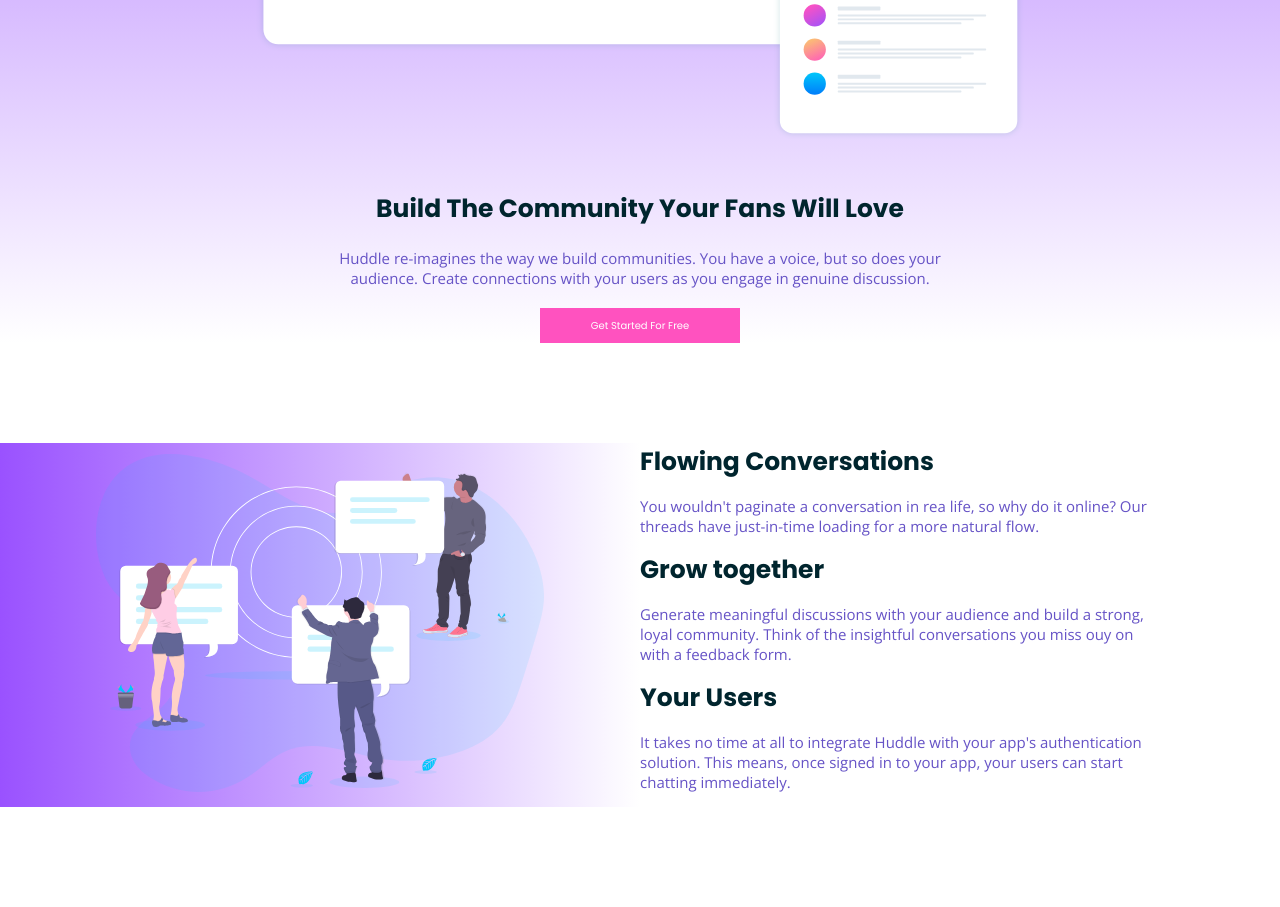
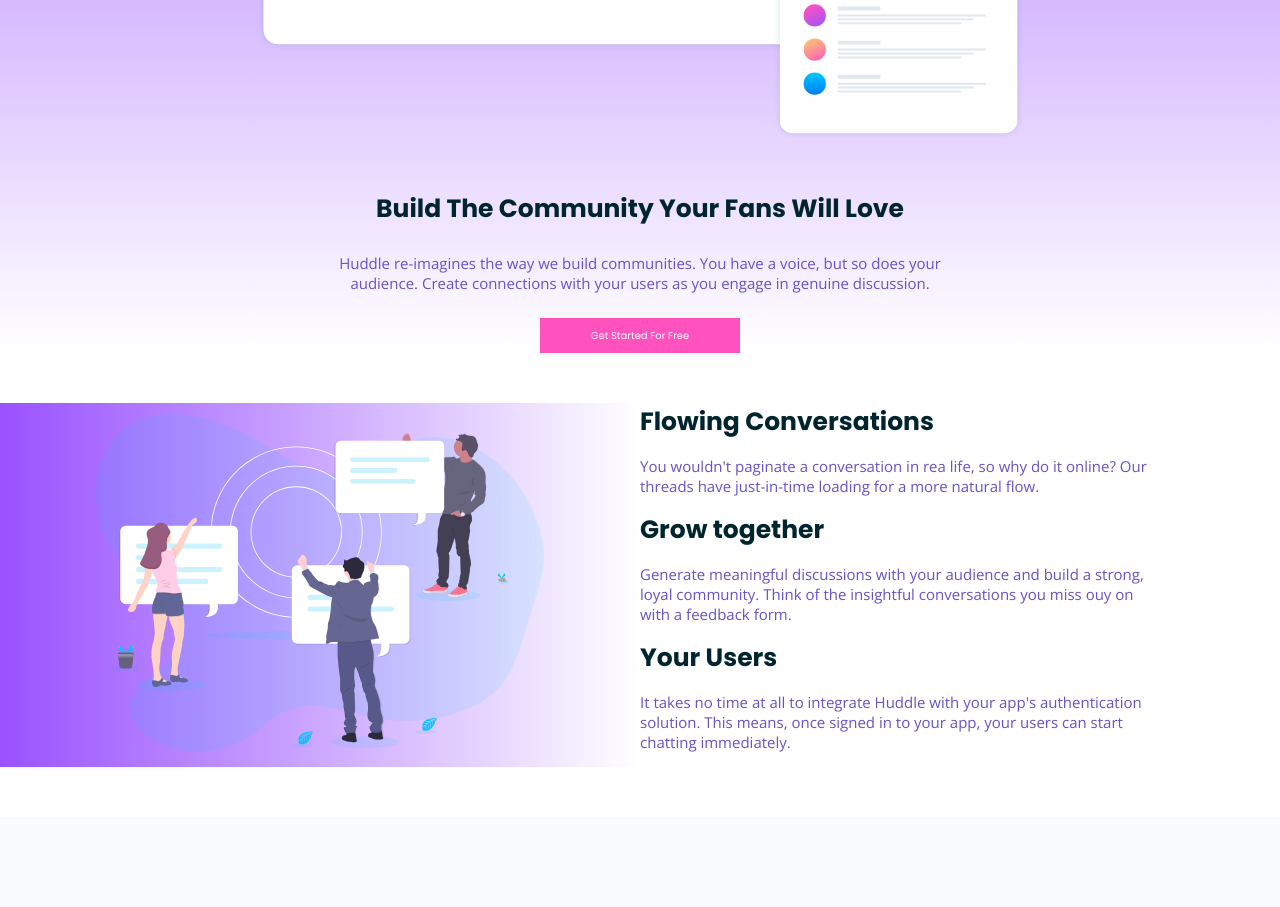
Before and after one commit to AndreiSold/HuddleDesign, a PHP site: page / in a window 1280 px wide. Shown: the part 523-1430 px from the top of the page. After the commit the page ends 1290 px from the top, so only its background shows below. Run offline with PHP 8.4, Linux system fonts and the light colour scheme.

Commit message:
Fixed distance between containers and centered pieces

```diff
--- a/css/app.css
+++ b/css/app.css
@@ -15,11 +15,11 @@ body {
 
 #top-container {
     background: linear-gradient(to bottom, hsl(265, 100%, 66%), white);
-    margin-bottom: 100px;
+    margin-bottom: 50px;
 }
 
 #middle-container {
-    margin-bottom: 100px;
+    margin-bottom: 50px;
     display: table;
 }
 
@@ -89,7 +89,7 @@ body {
 
 .centered {
     width: 50%;
-    margin: 20px auto;
+    margin: 25px auto;
     text-align: center;
 }
 
```
